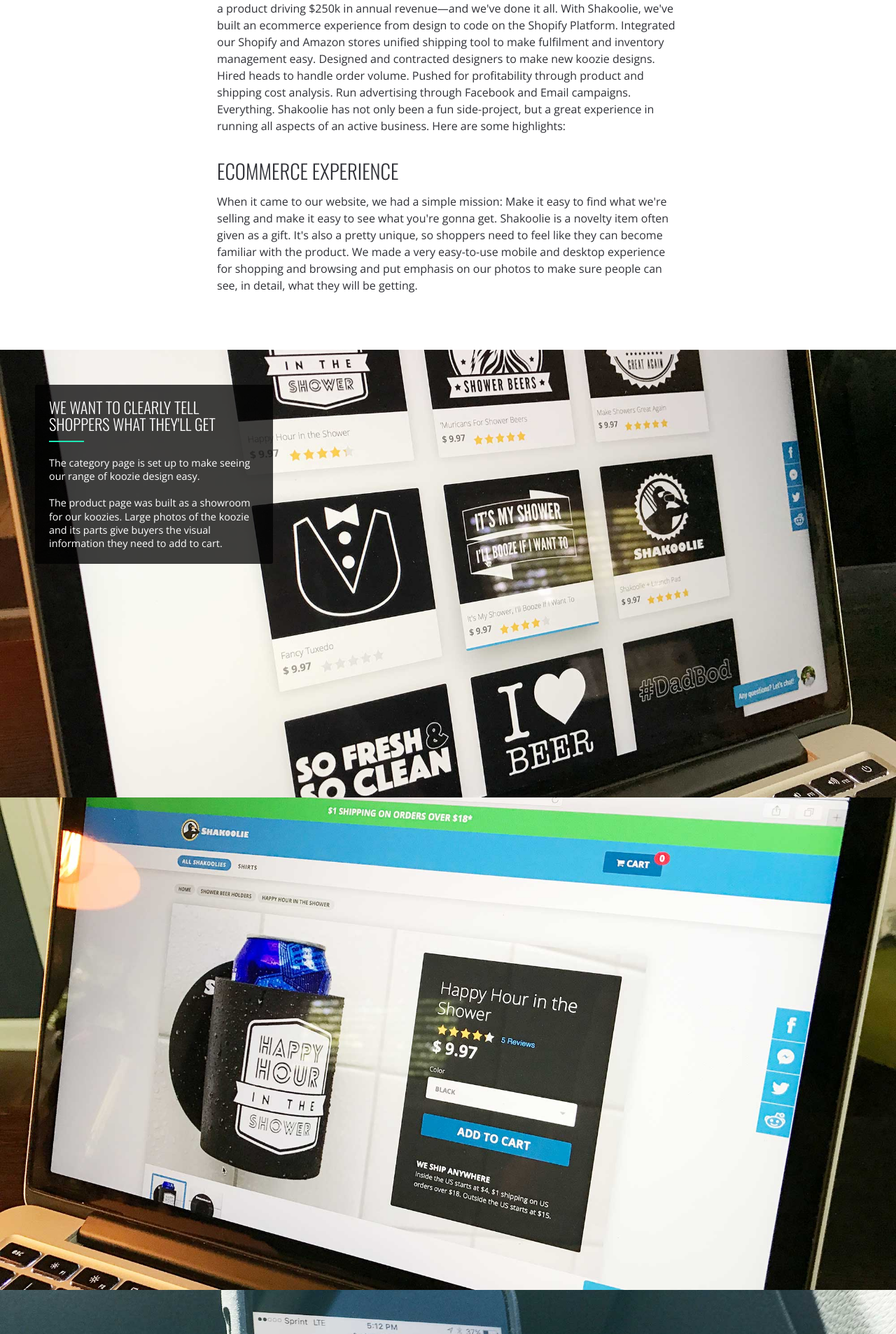
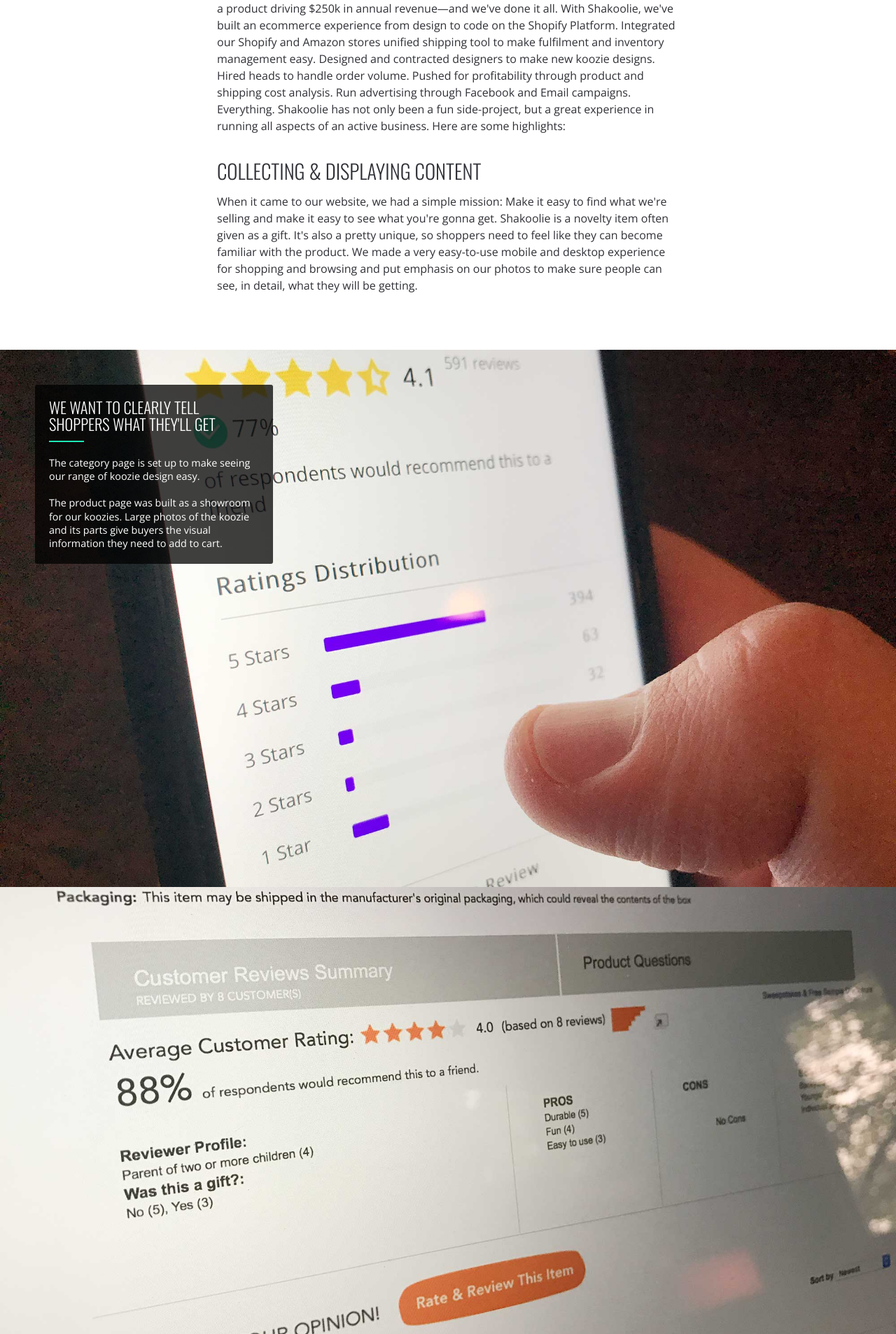
Before and after one commit to ztwalsh/ztwalsh.com, a PHP site: page /powerreviews.php in a window 1280 px wide. Shown: the part 406-2313 px from the top of the page at 70% size. Run offline with PHP 8.4, Linux system fonts and the light colour scheme; some libraries are stand-ins or nearby versions.

Commit message:
Adding all of the new things I added.

```diff
--- a/powerreviews.php
+++ b/powerreviews.php
@@ -17,14 +17,14 @@
 
 				<p>I co-founded Shakoolie with my partner in 2011. From a  $1k investement, we've created a product driving $250k in annual revenue&mdash;and we've done it all. With Shakoolie, we've built an ecommerce experience from design to code on the Shopify Platform. Integrated our Shopify and Amazon stores unified shipping tool to make fulfilment and inventory management easy. Designed and contracted designers to make new koozie designs. Hired heads to handle order volume. Pushed for profitability through product and shipping cost analysis. Run advertising through Facebook and Email campaigns. Everything. Shakoolie has not only been a fun side-project, but a great experience in running all aspects of an active business. Here are some highlights:</p>
 
-				<h3 class="heading-2">Ecommerce Experience</h3>
+				<h3 class="heading-2">Collecting & Displaying Content</h3>
 				<p>When it came to our website, we had a simple mission: Make it easy to find what we're selling and make it easy to see what you're gonna get. Shakoolie is a novelty item often given as a gift. It's also a pretty unique, so shoppers need to feel like they can become familiar with the product. We made a very easy-to-use mobile and desktop experience for shopping and browsing and put emphasis on our photos to make sure people can see, in detail, what they will be getting.</p>
 		</section>
 
 
 		<section class="images">
 			<figure>
-				<img src="images/shakoolie_web-02.jpg" />
+				<img src="images/powerreviews_display-05.jpg" />
 				<figcaption class="left">
 					<h3 class="heading-3">We Want to Clearly Tell Shoppers What They'll Get</h3>
 					The category page is set up to make seeing our range of koozie design easy.
@@ -32,19 +32,22 @@
 					The product page was built as a showroom for our koozies. Large photos of the koozie and its parts give buyers the visual information they need to add to cart.</figcaption>
 			</figure>
 			<figure>
-				<img src="images/shakoolie_web-01.jpg" />
+				<img src="images/powerreviews_display-02.jpg" />
 			</figure>
 			<figure>
-				<img src="images/shakoolie_web-03.jpg" />
+				<img src="images/powerreviews_display-03.jpg" />
 			</figure>
 			<figure>
-				<img src="images/shakoolie_web-04.jpg" />
+				<img src="images/powerreviews_display-04.jpg" />
+			</figure>
+			<figure>
+				<img src="images/powerreviews_collect-01.jpg" />
 			</figure>
 		</section>
 
 
 		<section class="content spacer">
-				<h3 class="heading-2">Product Design</h3>
+				<h3 class="heading-2">Redesigning a Dashboard</h3>
 				<p>I am a web guy. </p>
 		</section>
 
--- a/shakoolie.php
+++ b/shakoolie.php
@@ -15,7 +15,7 @@
 					<span></span>
 				</div>
 
-				<p>I co-founded Shakoolie with my partner in 2011. From a  $1k investement, we've created a product driving $250k in annual revenue&mdash;and we've done it all. With Shakoolie, we've built an ecommerce experience from design to code on the Shopify Platform. Integrated our Shopify and Amazon stores unified shipping tool to make fulfilment and inventory management easy. Designed and contracted designers to make new koozie designs. Hired heads to handle order volume. Pushed for profitability through product and shipping cost analysis. Run advertising through Facebook and Email campaigns. Everything. Shakoolie has not only been a fun side-project, but a great experience in running all aspects of an active business. Here are some highlights:</p>
+				<p>I co-founded Shakoolie with my partner in 2011. From a  $1k investement, we've created a product driving $250k in annual revenue&mdash;and do it all. From building an ecommerce site to handling assembly and fulfillment to advertising and working with customers, Shakoolie has been a great experience in running all aspects of an active business. Here are some highlights:</p>
 
 				<h3 class="heading-2">Ecommerce Experience</h3>
 				<p>When it came to our website, we had a simple mission: Make it easy to find what we're selling and make it easy to see what you're gonna get. Shakoolie is a novelty item often given as a gift. It's also a pretty unique, so shoppers need to feel like they can become familiar with the product. We made a very easy-to-use mobile and desktop experience for shopping and browsing and put emphasis on our photos to make sure people can see, in detail, what they will be getting.</p>
@@ -42,7 +42,7 @@
 
 		<section class="content spacer">
 				<h3 class="heading-2">Product Design</h3>
-				<p>I am a web guy. </p>
+				<p>We started simple. We offered one koozie design and ordered a batch of 200. We didn't know what to expect, but to our astonishment, they started selling. Since then, we've expanded out product line to offer a variety of designs. Over time, we've seen these take off as gift items so today we gear our desings towards occasions where you'd want to buy a gift for someone in your life. We market them fo occasions like christmas, weddings, mother's and father's day...you name it. We've still stayed true to our original design.</p>
 		</section>
 
 
```
Also changed, not shown: images/powerreviews_collect-01.jpg (added), images/powerreviews_display-01.jpg (added), images/powerreviews_display-02.jpg (added), images/powerreviews_display-03.jpg (added), images/powerreviews_display-04.jpg (added), images/powerreviews_display-05.jpg (added), images/shakoolie_web-05.jpg (added), images/shakoolie_web-06.jpg (added).
